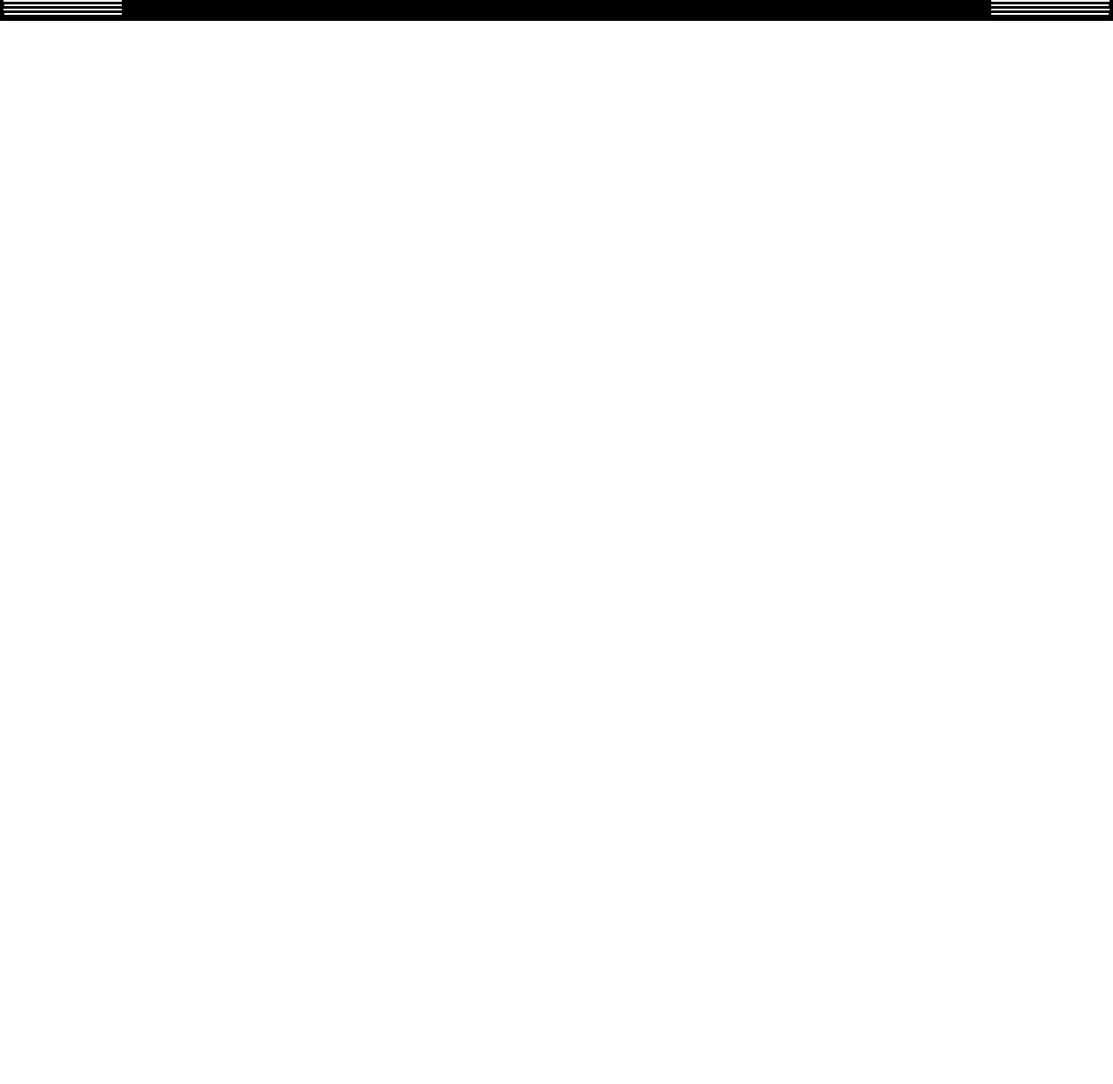
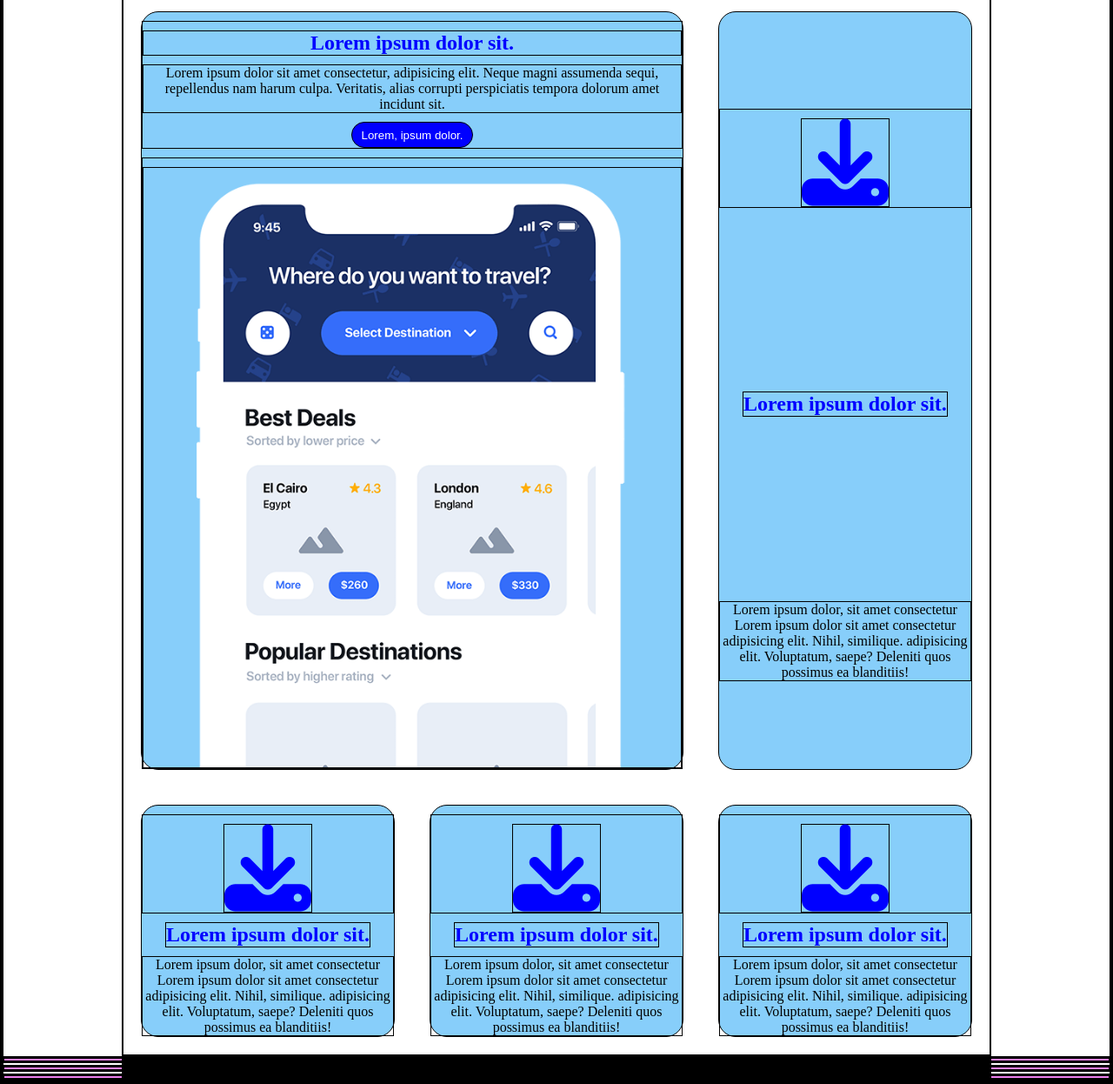
Before and after one commit to MatteoGiuntella/htmlcss-responsive-layout, a plain HTML site: page index.html in a window 1280 px wide. Shown: the part 70-1316 px from the top of the page at 87% size. Before the commit the page ends 800 px from the top, so only its background shows below. Drawn offline with Linux system fonts and the light colour scheme.

Commit message:
Add main section 1 and fix break point tab e desk

```diff
--- a/css/style.css
+++ b/css/style.css
@@ -1,4 +1,4 @@
-/* reset */
+/*//////////// reset ////////////*/
 
 *{
     margin: 0;
@@ -7,7 +7,7 @@
     border: 1px solid black;
 }
 
-/* general */
+/*//////////// general ////////////*/
 
 .container{
     width: 100%;
@@ -16,12 +16,30 @@
 a{
     text-decoration: none;
 }
+img{
+    width: 100%;
+    display: block;
+}
+.container-background-section-lilla{
+    background-color: violet;
+}
+/*//////////// button ////////////*/
 .white-button{
     border-radius: 50px;
     min-height: 30px;
 }
+.button-blue{
+    background-color: blue;
+    border-radius: 50px;
+    min-height: 30px;
+    text-align: center;
+    padding-left: 10px;
+    padding-right: 10px;
+    color: white;
+}
 
-/* header */
+
+/*//////////// header ////////////*/
 
 .container-background-header{
     background-color: blue;
@@ -40,6 +58,7 @@ a{
 }
 .header-nav:first-child{
     padding-left: 10px;
+    padding-top: 5px;
 }
 .header-nav:last-child{
     padding-right: 10px;
@@ -51,18 +70,56 @@ a{
     display: none;
 }
 
+/*///////// main //////////*/
+
+/* section1 */
+.card-section-1{
+    background-color: lightskyblue;
+    margin: 20px;
+    border-radius: 20px;
+}
+.card-section-1 div > *{
+    margin-top: 10px;
+}
+.card-section-1 > *{
+    margin-top: 10px;
+}
+.container-flex{
+    display: flex;
+    justify-content: center;
+    align-items: center;
+    flex-wrap: wrap;
+}
+.card-section-1 > div h2{
+    color: blue;
+}
+.card-section-1 > div p, .card-section-1 > div h2{
+    text-align: center;
+}
+.card-section-1  h2{
+    color: blue;
+}
+.card-section-1  p, .card-section-1 h2{
+    text-align: center;
+}
+.box-img-section-1{
+    width: 100%;
+}
+.card-section-1 div i{
+    font-size: 100px;
+    color: blue;
+}
+.card-section-1 > div{
+    width: 100%;
+    text-align: center;
+}
+
+
+/*//////////// footer ////////////*/
 
 
 
-/* main */
-
-
-
-/* footer */
-
-
-
-/* breakpoint */
+/*//////////// breakpoint ////////////*/
 
 /* tablet */
 
@@ -73,6 +130,19 @@ a{
     }
     .box-item{
         display: none;
+    }
+    .big-box-section{
+        display: flex;
+        flex-wrap: wrap;
+    }
+    .my-col-2-3{
+        width: calc(((100% / 3) * 2) - 40px);
+    }
+    .my-col-1-3{
+        width: calc((100% / 3) - 40px);
+    }
+    .card-section-1{
+        display: flex;
     }
 
 }
@@ -91,5 +161,20 @@ a{
         width: 1000px;
         margin: auto;
     }
+    .big-box-section{
+        display: flex;
+        flex-wrap: wrap;
+    }
+    .card-section-1{
+        width: calc((100% / 3) - 40px);
+    }
+    .my-col-2-3{
+        width: calc(((100% / 3) * 2) - 40px);
+    }
+    .my-col-1-3{
+        width: calc((100% / 3) - 40px);
+    }
+
+
 
 }
--- a/index.html
+++ b/index.html
@@ -36,7 +36,56 @@
         <main>
            <section>
 
-              <div class="container">
+              <div class="container ">
+                <div class="big-box-section">
+
+                    <div class="card-section-1 container-flex my-col-2-3">
+                        <div class="flex-img">
+                            <h2>Lorem ipsum dolor sit.</h2>
+                             <p>Lorem ipsum dolor sit amet consectetur, adipisicing elit. Neque magni assumenda sequi, repellendus nam harum culpa. Veritatis, alias corrupti perspiciatis tempora dolorum amet incidunt sit.</p>
+                             <button class="button-blue">Lorem, ipsum dolor.</button>
+                        </div>
+
+                        <div class="box-img-section-1">
+                             <img src="img/phone.png" alt="">
+                        </div>
+                    </div>
+                    <div class="card-section-1 container-flex  my-col-1-3">
+                            <div>
+                                <i class="fa-solid fa-download"></i>
+                            </div>
+
+                            <h2>Lorem ipsum dolor sit.</h2>
+                            <p>Lorem ipsum dolor, sit amet consectetur Lorem ipsum dolor sit amet consectetur adipisicing elit. Nihil, similique. adipisicing elit. Voluptatum, saepe? Deleniti quos possimus ea blanditiis!</p>
+
+                    </div>
+                    <div class="card-section-1 container-flex my-col-1-3">
+                        <div>
+                            <i class="fa-solid fa-download"></i>
+                        </div>
+
+                        <h2>Lorem ipsum dolor sit.</h2>
+                        <p>Lorem ipsum dolor, sit amet consectetur Lorem ipsum dolor sit amet consectetur adipisicing elit. Nihil, similique. adipisicing elit. Voluptatum, saepe? Deleniti quos possimus ea blanditiis!</p>
+                    </div>
+                    <div class="card-section-1 container-flex my-col-1-3">
+                        <div>
+                            <i class="fa-solid fa-download"></i>
+                        </div>
+
+                        <h2>Lorem ipsum dolor sit.</h2>
+                        <p>Lorem ipsum dolor, sit amet consectetur Lorem ipsum dolor sit amet consectetur adipisicing elit. Nihil, similique. adipisicing elit. Voluptatum, saepe? Deleniti quos possimus ea blanditiis!</p>
+                    </div>
+                    <div class="card-section-1 container-flex my-col-1-3">
+                        <div>
+                            <i class="fa-solid fa-download"></i>
+                        </div>
+
+                        <h2>Lorem ipsum dolor sit.</h2>
+                        <p>Lorem ipsum dolor, sit amet consectetur Lorem ipsum dolor sit amet consectetur adipisicing elit. Nihil, similique. adipisicing elit. Voluptatum, saepe? Deleniti quos possimus ea blanditiis!</p>
+                    </div>
+
+
+                </div>
 
               </div>
 
```
Also changed, not shown: img/phone.png (added).
